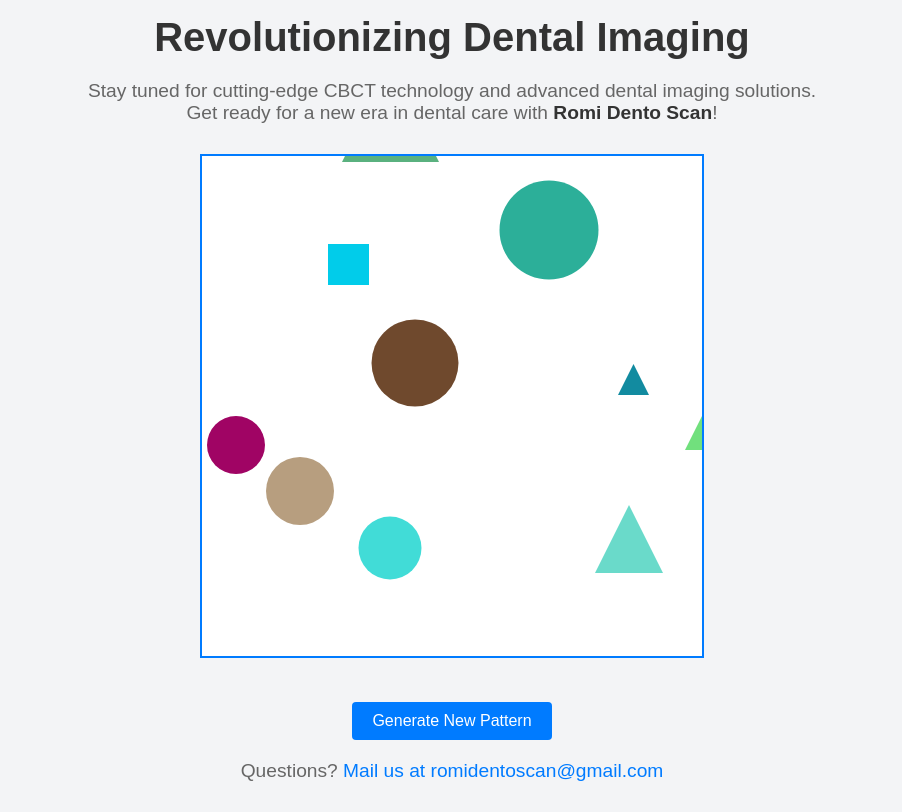
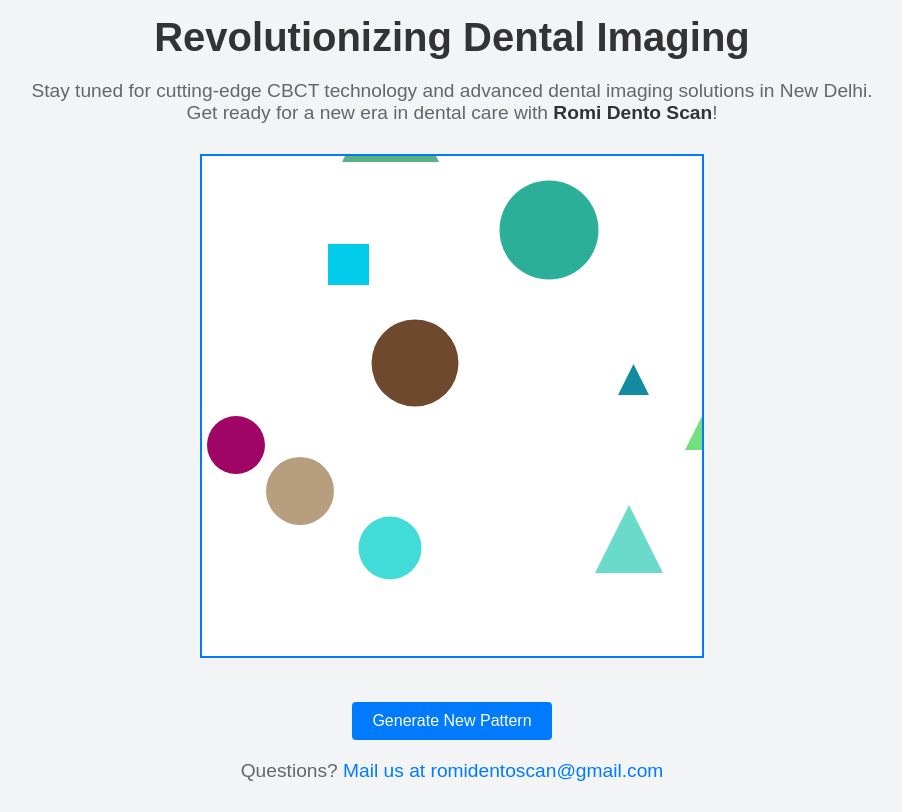
Before and after one commit to clpl-hq/romidentalscan, a plain HTML site: page index.html in a window 1280 px wide. Shown: the whole page, without its empty margins (188-1090 px from the left). Drawn offline with Linux system fonts and the light colour scheme.

Commit message:
Update index.html

```diff
--- a/index.html
+++ b/index.html
@@ -67,7 +67,7 @@
 <body>
   <div class="container">
     <h1>Revolutionizing Dental Imaging</h1>
-    <p>Stay tuned for cutting-edge CBCT technology and advanced dental imaging solutions.<br> Get ready for a new era in dental care with <span class="company-name">Romi Dento Scan</span>!</p>
+    <p>Stay tuned for cutting-edge CBCT technology and advanced dental imaging solutions in New Delhi.<br> Get ready for a new era in dental care with <span class="company-name">Romi Dento Scan</span>!</p>
     <canvas id="patternCanvas" width="500" height="500"></canvas>
     <br>
     <button onclick="generatePattern()">Generate New Pattern</button>
```
